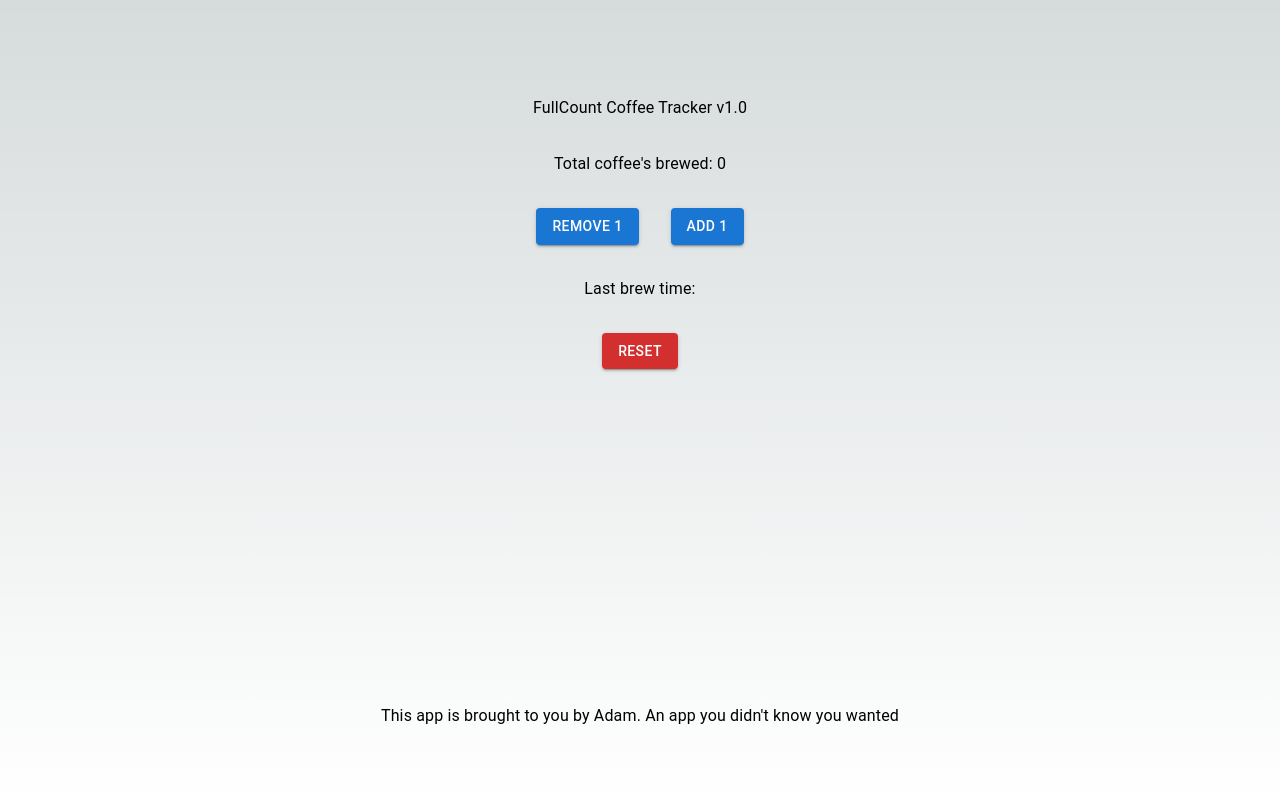
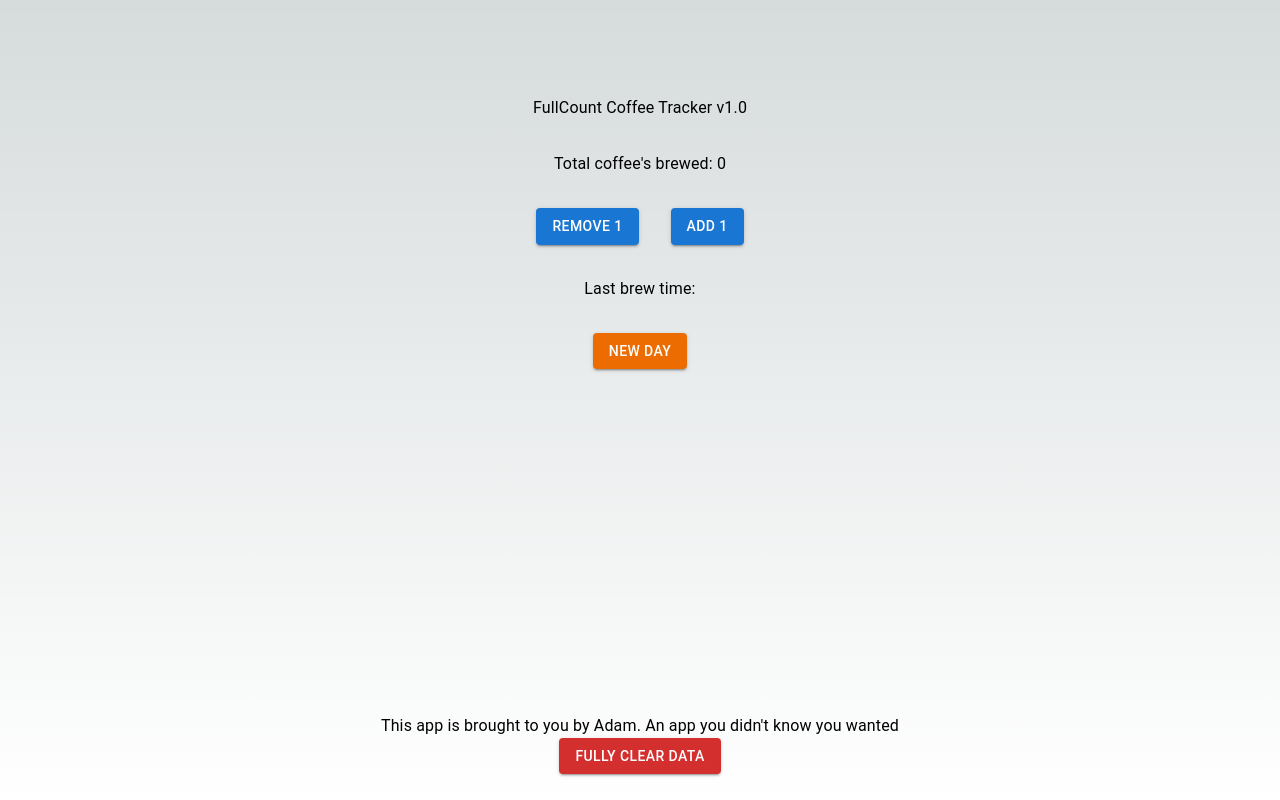
Before and after one commit to smithaFC/coffeetracker, a Next.js app: page / in a window 1280 px wide. Built offline with nearby package versions, Linux system fonts and the light colour scheme.

Commit message:
Update CoffeCounter.tsx

```diff
--- a/src/app/CoffeCounter.tsx
+++ b/src/app/CoffeCounter.tsx
@@ -46,6 +46,10 @@ export const CoffeeCounter = () => {
         });
 	};
 
+	const superReset = () => {
+		setState({ count: 0, prevCount: [], lastBrewTime: ''});
+	}
+
 	return (
 		<Container  sx={{height:'75dvh'}}>
 			<Stack justifyContent={'flex-start'} alignItems={'center'} spacing={4} sx={{height:'90%'}}>
@@ -61,8 +65,8 @@ export const CoffeeCounter = () => {
 					</Button>
 				</Stack>
                 <Typography>{`Last brew time: ${state.lastBrewTime}`}</Typography>
-				<Button variant='contained' color='error' onClick={reset}>
-					reset
+				<Button variant='contained' color='warning' onClick={reset}>
+					new day
 				</Button>
 				<Box sx={{maxHeight:'calc(100dvh - 1dvh - 90%)', overflowY:'auto'}}>
                 <ul>
@@ -72,7 +76,12 @@ export const CoffeeCounter = () => {
 				</Box>
 
 			</Stack>
-			<Typography sx={{position:'fixed',height:'10%', bottom:'1em', left:0, textAlign:'center', width:'100%'}}>{`This app is brought to you by Adam. An app you didn't know you wanted`}</Typography>
+			<Stack sx={{position:'fixed',height:'10%', bottom:'1em', left:0, textAlign:'center', width:'100%'}} justifyContent={'center'} alignItems={'center'}>
+			<Typography >{`This app is brought to you by Adam. An app you didn't know you wanted`}</Typography>
+			<Button variant='contained' color='error' onClick={superReset} sx={{maxWidth:'15em'}}>
+					fully clear data
+				</Button>
+			</Stack>
 		</Container>
 	);
 };
@@ -124,5 +133,3 @@ const useLocalStorage = (
 
 	return [state, setState];
 };
-
-export default useLocalStorage;
```
